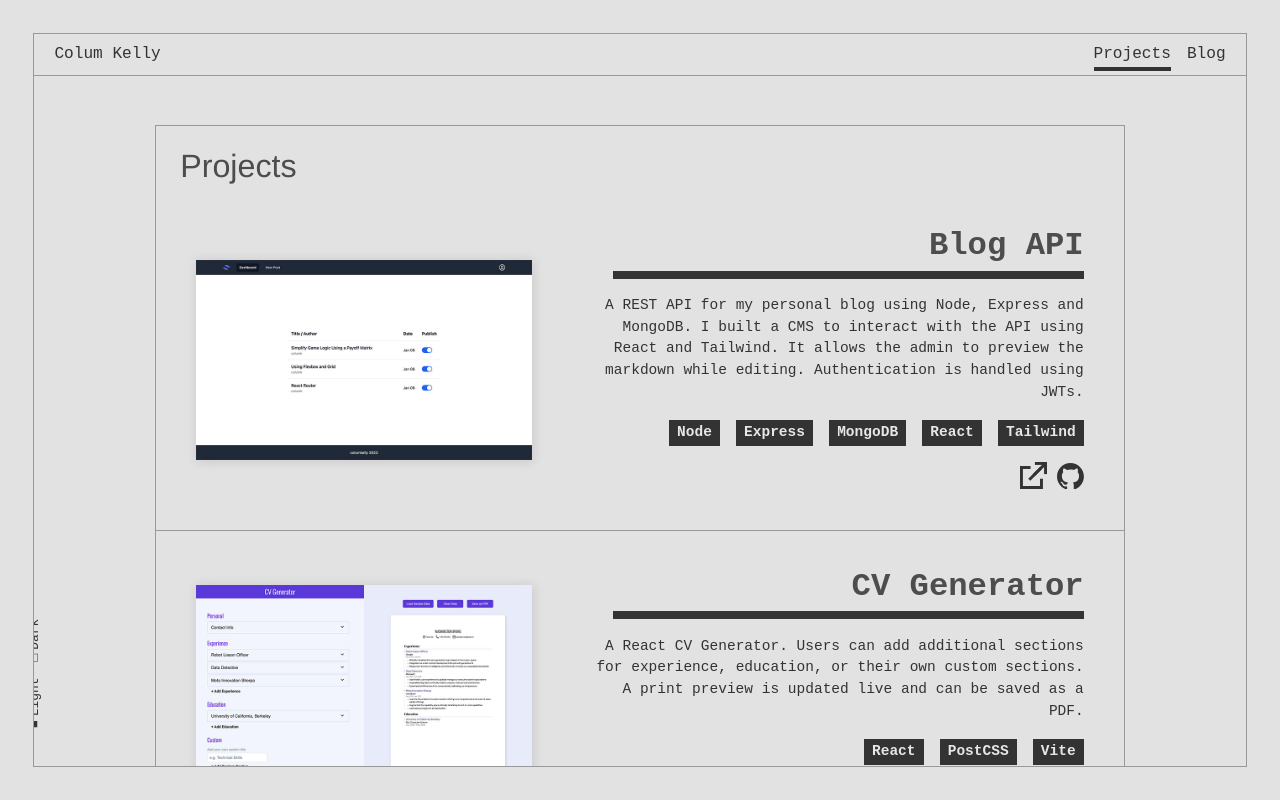
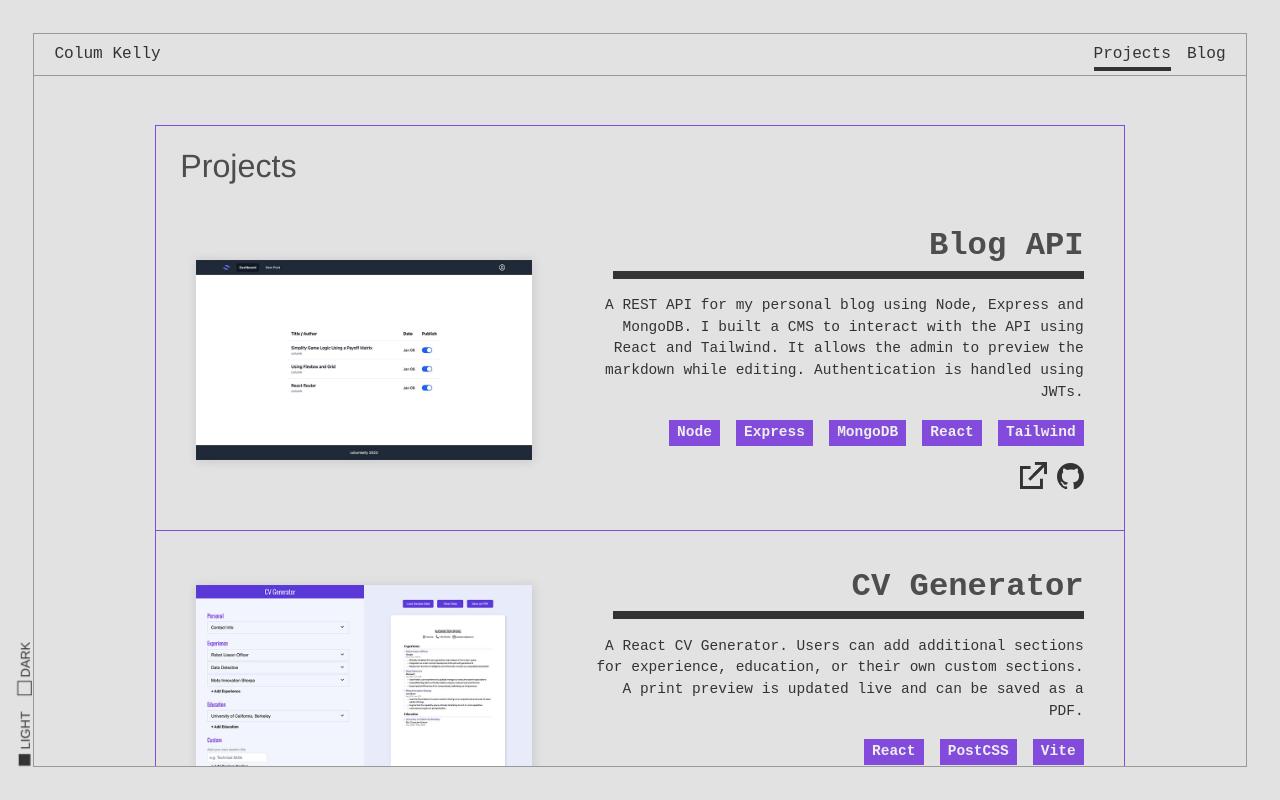
Before and after one commit to columk1/portfolio, a React (Vite) app: page /projects in a window 1280 px wide. Built offline with nearby package versions, Linux system fonts and the light colour scheme; no server answers.

Commit message:
Connect theme selector with system preference using hooks

```diff
--- a/src/components/Hero/Hero.jsx
+++ b/src/components/Hero/Hero.jsx
@@ -154,7 +154,7 @@ const Hero = () => {
 
         {/* <div className={styles.heroContent}> */}
         <div className={styles.title}>
-          <p>Hi, I'm a full stack developer and designer based in Squamish, British Columbia.</p>
+          <p>Hi, I'm a full stack developer based in Squamish, British Columbia.</p>
         </div>
         <div className={styles.footer}>
           <svg
--- a/src/components/Post/Post.module.css
+++ b/src/components/Post/Post.module.css
@@ -6,7 +6,7 @@
   padding: 0;
   /* gap: 6rem; */
   width: min(95vw, 990px);
-  background-color: var(--bgLight);
+  /* background-color: var(--bgLight); */
   display: flex;
   flex-direction: column;
   justify-content: center;
@@ -25,7 +25,7 @@
 .flexContainer {
   width: 100%;
   padding: 3rem;
-  border: 1px solid #333;
+  /* border: 1px solid var(--accent); */
 }
 
 .content {
@@ -121,6 +121,8 @@
   & img {
     width: min(80%, 700px);
     margin: 0 10% 0;
+    background: var(--bgLight);
+    border-radius: 10px;
   }
   & blockquote {
     /* color: #666; */
@@ -171,8 +173,8 @@
 /* Style code blocks that haven't been assigned a language */
 .markdown > pre {
   margin: 1.5rem 0;
-  padding: 0 0.25rem;
-  background: #f0f0f0;
+  /* padding: 0 0.25rem; */
+  /* background: var(--bg); */
 }
 
 @media (max-width: 1280px) {
--- a/src/components/Posts/Posts.module.css
+++ b/src/components/Posts/Posts.module.css
@@ -21,7 +21,7 @@
   min-height: 65vh;
   /* height: 340px; */
   margin-bottom: 0;
-  border: 1px solid var(--lines);
+  border: 1px solid var(--accent);
   container-type: inline-size;
 }
 
@@ -44,6 +44,9 @@
   align-items: center;
   gap: 0.25rem;
   font-weight: 300;
+  /* & span {
+    color: var(--accent);
+  } */
   &:hover {
     font-weight: 400;
   }
@@ -76,7 +79,7 @@
 
 .footer {
   height: 35px;
-  border-top: 1px solid var(--lines);
+  border-top: 1px solid var(--accent);
   /* border-right: 1px solid var(--lines);
   border-left: 1px solid var(--lines);
   border-bottom: 1px solid var(--lines); */
--- a/src/components/Project/Project.module.css
+++ b/src/components/Project/Project.module.css
@@ -1,5 +1,5 @@
 .project {
-  border-bottom: 1px solid var(--lines);
+  border-bottom: 1px solid var(--accent);
 }
 
 .projectContainer {
@@ -65,8 +65,9 @@
   padding: 0.15rem 0.5rem;
   font-size: 0.9rem;
   font-weight: bold;
-  color: var(--bgLight);
-  background-color: var(--text);
+  /* color: var(--bgLight); */
+  color: #eee;
+  background-color: var(--accent);
 }
 
 .links {
--- a/src/components/Projects/Projects.module.css
+++ b/src/components/Projects/Projects.module.css
@@ -23,7 +23,7 @@
   max-width: 970px;
   /* min-height: 65vh; */
   /* height: 340px; */
-  border: 1px solid var(--lines);
+  border: 1px solid var(--accent);
   container-type: inline-size;
 }
 
--- a/src/components/ThemeSelector/ThemeSelector.jsx
+++ b/src/components/ThemeSelector/ThemeSelector.jsx
@@ -2,6 +2,24 @@ import styles from './ThemeSelector.module.css'
 import { useState, useEffect } from 'react'
 const ThemeSelector = () => {
   const [isDark, setIsDark] = useState(false)
+
+  useEffect(() => {
+    if (isDark) {
+      document.body.classList.add('dark')
+    } else {
+      document.body.classList.remove('dark')
+    }
+  }, [isDark])
+
+  useEffect(() => {
+    const mq = window.matchMedia('(prefers-color-scheme: dark)')
+
+    if (mq.matches) {
+      setIsDark(true)
+    }
+
+    mq.addEventListener('change', (e) => setIsDark(e.matches))
+  }, [])
 
   return (
     <div className={styles.themeSelector}>
@@ -13,7 +31,7 @@ const ThemeSelector = () => {
             ) : (
               <span className={styles.unchecked}>□</span>
             )}
-            Light
+            LIGHT
           </li>
         </button>
         <button onClick={() => setIsDark(true)} className={styles.btn}>
@@ -23,7 +41,7 @@ const ThemeSelector = () => {
             ) : (
               <span className={styles.unchecked}>□</span>
             )}
-            Dark
+            DARK
           </li>
         </button>
       </ul>
--- a/src/components/ThemeSelector/ThemeSelector.module.css
+++ b/src/components/ThemeSelector/ThemeSelector.module.css
@@ -1,8 +1,8 @@
 .themeSelector {
   position: absolute;
-  bottom: 38px;
+  bottom: 0rem;
   /* left: -0.25rem; */
-  left: 0.5rem;
+  left: 2.5rem;
   transform-origin: left bottom;
   transform: rotate(-90deg);
   font-size: 0.8rem;
@@ -16,8 +16,13 @@
 .theme {
   display: flex;
   align-items: center;
-  gap: 0.25rem;
+  gap: 0.2rem;
+  font-family: 'Helvetica', sans-serif;
   font-weight: 300;
+  & span {
+    padding-bottom: 0.2rem;
+    font-size: 1.5rem;
+  }
   &:hover {
     font-weight: 400;
   }
--- a/src/index.css
+++ b/src/index.css
@@ -42,6 +42,9 @@ body {
 
 #root {
   position: relative;
+}
+
+.mainContainer {
   height: calc(100svh - calc(var(--frame) * 2) - 2px);
   margin: var(--frame);
   display: flex;
--- a/src/routes/root.jsx
+++ b/src/routes/root.jsx
@@ -26,7 +26,7 @@ export default function Root() {
   }, [posts])
 
   return (
-    <>
+    <div className='mainContainer'>
       <Header
         logo='..src/assets/react.svg'
         links={[
@@ -42,6 +42,6 @@ export default function Root() {
       </main>
       <Footer />
       <ThemeSelector />
-    </>
+    </div>
   )
 }
--- a/src/variables.css
+++ b/src/variables.css
@@ -1,4 +1,4 @@
-:root {
+body {
   --gradientBG: linear-gradient(
     90deg,
     rgba(4, 41, 48, 1) 0%,
@@ -6,7 +6,7 @@
     rgba(0, 36, 38, 1) 100%
   );
   --bg: #e2e2e2;
-  --bgLight: #e7e7e7;
+  --bgLight: #e2e2e2;
   --accent: #834bdb;
   --lines: #999;
   --text: #333;
@@ -20,6 +20,14 @@
   --frame: 2rem;
 }
 
+body.dark {
+  --bg: #181818;
+  /* --bgLight: #181818; */
+  --lines: #555;
+  --text: #d5d5d5;
+  --textFade: #c2c2c2;
+}
+
 /* @media (prefers-color-scheme: dark) {
   :root {
     --bg: #181818;
```
